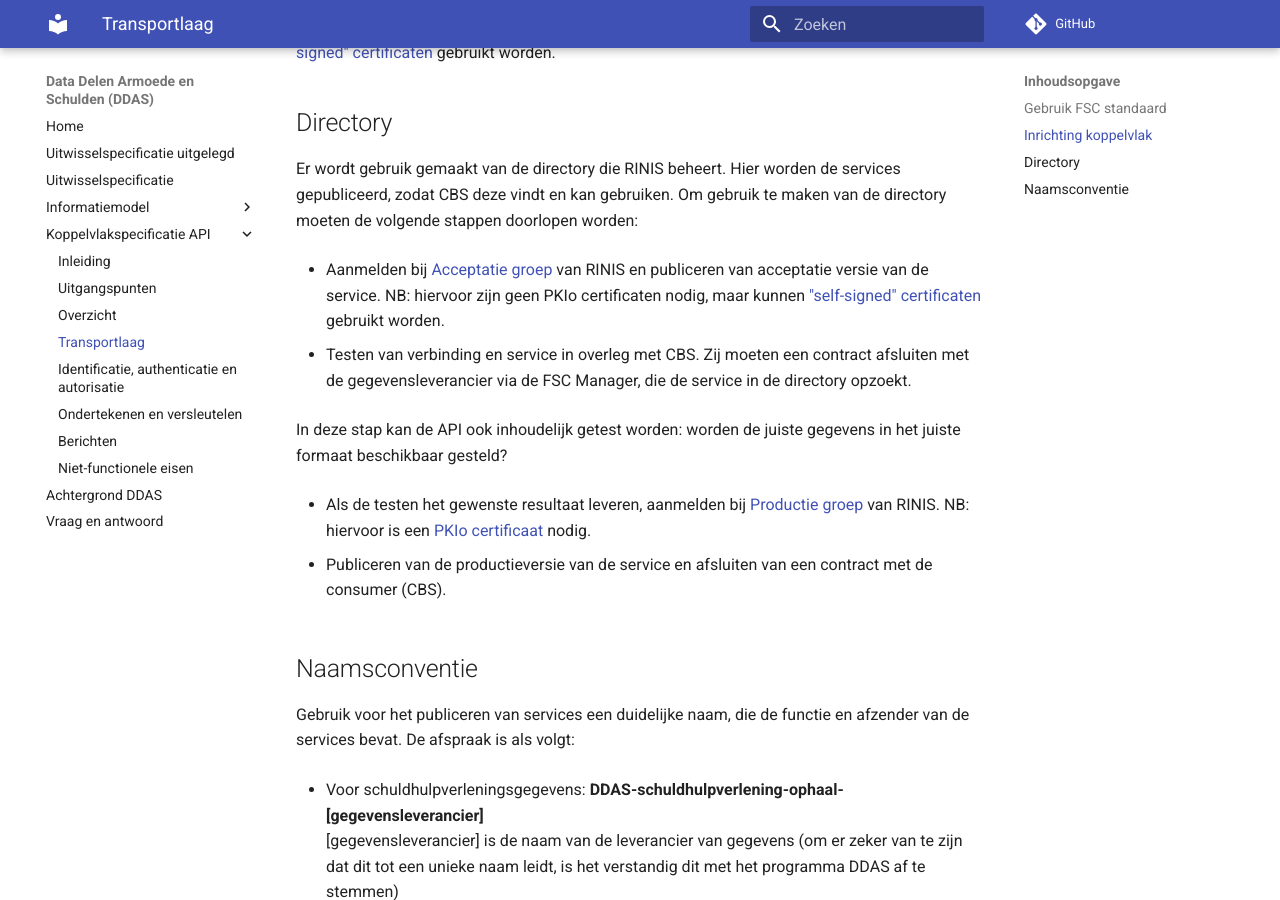
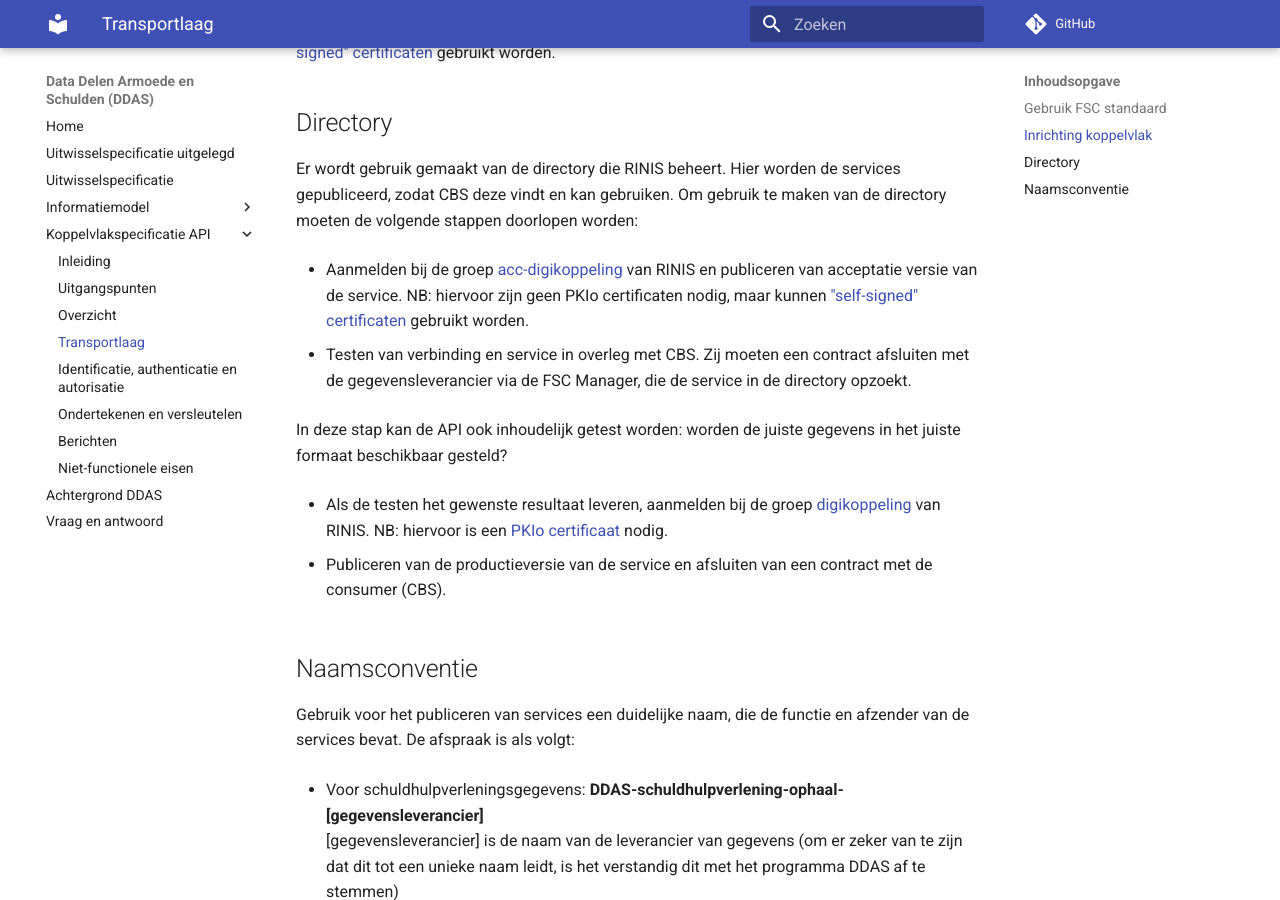
Before and after one commit to VNG-Realisatie/ddas, an MkDocs documentation site: the page built from docs/api/transport.md, in a window 1280 px wide and 900 px high, scrolled down 1044 px. Built offline with MkDocs 1.6.1 and Material for MkDocs 9.7.7, drawn with Linux system fonts in a browser that asks for light colours; comment, search, counter and statistics services are not loaded; the version menu is left out.

Commit message:
Update transport.md

```diff
--- a/docs/api/transport.md
+++ b/docs/api/transport.md
@@ -32,14 +32,14 @@ De inrichting van de transportlaag volgt de stappen die in de [FSC standaard](ht
 Er wordt gebruik gemaakt van de directory die RINIS beheert. Hier worden de services gepubliceerd, zodat CBS deze vindt en kan gebruiken.
 Om gebruik te maken van de directory moeten de volgende stappen doorlopen worden:
 
-- Aanmelden bij [Acceptatie groep](https://fsc-standaard.nl/groepen#digikoppeling-acceptatie) van RINIS en publiceren van acceptatie versie van de service. NB: hiervoor zijn geen PKIo certificaten nodig, maar kunnen ["self-signed" certificaten](https://certportal.demo.open-fsc.nl/) gebruikt worden.
+- Aanmelden bij de groep [acc-digikoppeling](https://fsc-standaard.nl/groepen#digikoppeling-acceptatie) van RINIS en publiceren van acceptatie versie van de service. NB: hiervoor zijn geen PKIo certificaten nodig, maar kunnen ["self-signed" certificaten](https://certportal.demo.open-fsc.nl/) gebruikt worden.
 
 
 - Testen van verbinding en service in overleg met CBS. Zij moeten een contract afsluiten met de gegevensleverancier via de FSC Manager, die de service in de directory opzoekt.
 
   In deze stap kan de API ook inhoudelijk getest worden: worden de juiste gegevens in het juiste formaat beschikbaar gesteld?
 
-- Als de testen het gewenste resultaat leveren, aanmelden bij [Productie groep](https://fsc-standaard.nl/groepen#digikoppeling-productie) van RINIS. NB: hiervoor is een [PKIo certificaat](https://www.logius.nl/onze-dienstverlening/toegang/pkioverheid/pkioverheidcertificaat-aanvragen) nodig.
+- Als de testen het gewenste resultaat leveren, aanmelden bij de groep [digikoppeling](https://fsc-standaard.nl/groepen#digikoppeling-productie) van RINIS. NB: hiervoor is een [PKIo certificaat](https://www.logius.nl/onze-dienstverlening/toegang/pkioverheid/pkioverheidcertificaat-aanvragen) nodig.
 
 
 - Publiceren van de productieversie van de service en afsluiten van een contract met de consumer (CBS).
```
